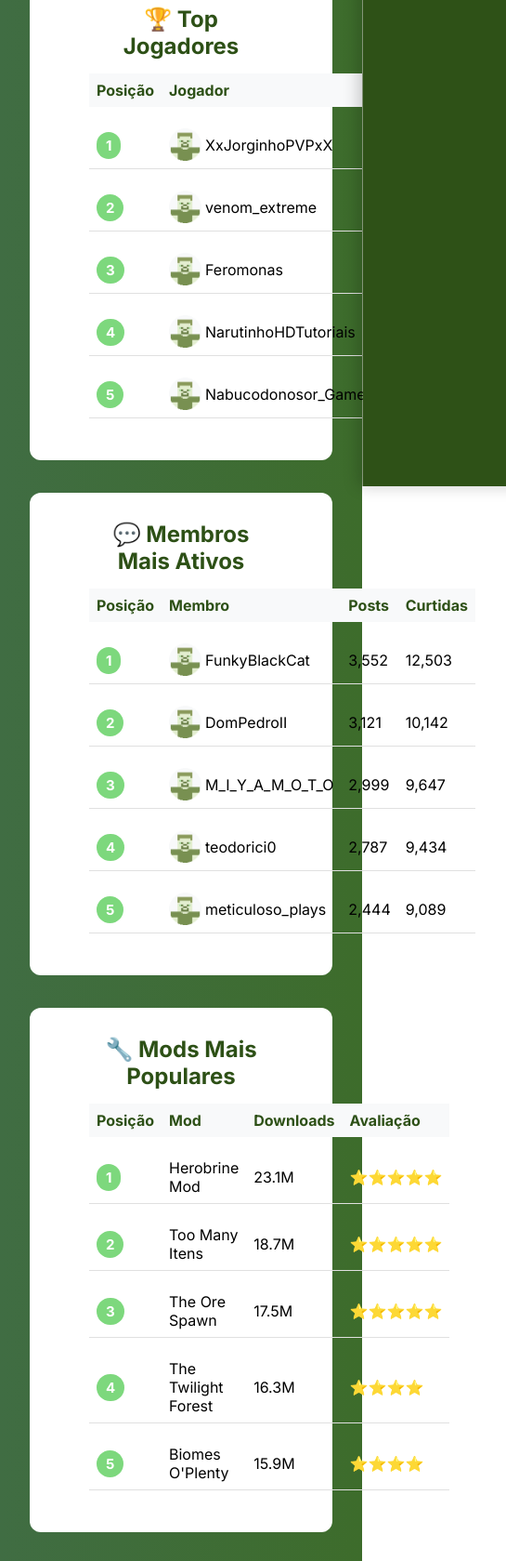
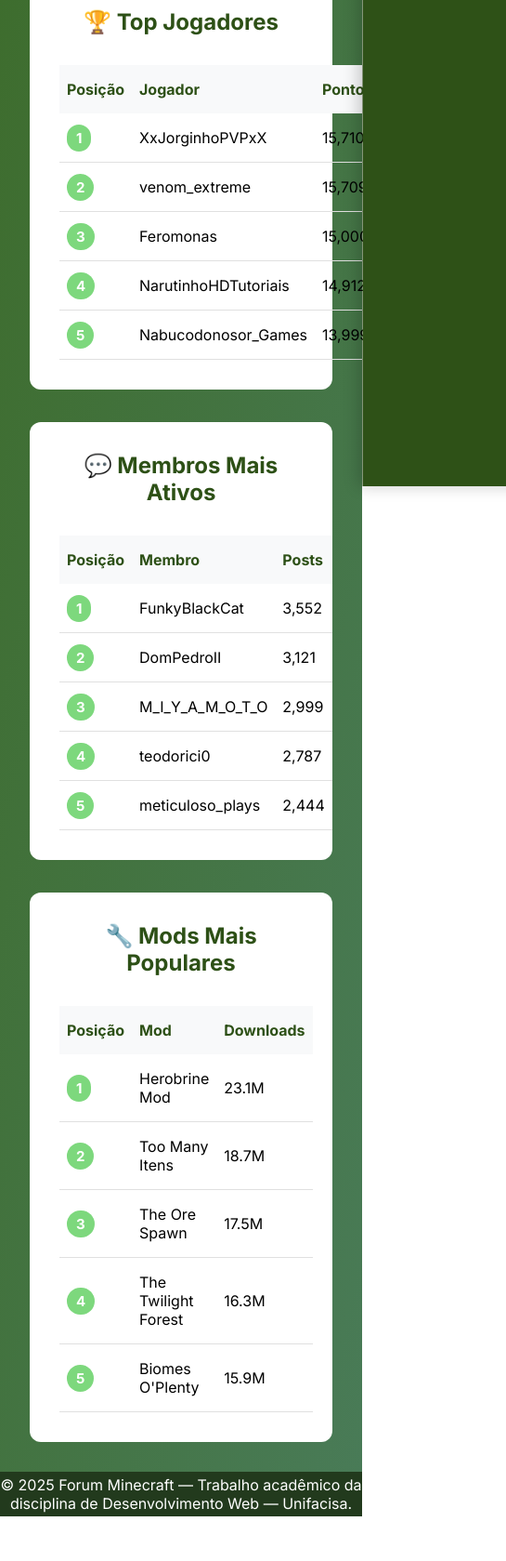
Before and after one commit to QuartetoRidiculo/minecraft-forum, a plain HTML site: page ranking.html in a window 390 px wide. Shown: the part 321-2000 px from the top of the page at 93% size, 545 px wide, since content can reach past the window. After the commit the page ends 1952 px from the top, so only its background shows below. Drawn offline with Linux system fonts and the light colour scheme.

Commit message:
styles: implementa responsividade nas paginas ranking e tutorials

```diff
--- a/ranking.html
+++ b/ranking.html
@@ -32,7 +32,7 @@
                             <th>Posição</th>
                             <th>Jogador</th>
                             <th>Pontos</th>
-                        <th>Builds</th>
+                            <th class="hidden">Builds</th>
                         </tr>
                     </thead>
 
@@ -41,44 +41,49 @@
                             <td>
                                 <span class="rankNumber">1</span>
                             </td>
-                        <td class="posicao"><img class="perfilPlaceholder" src="img/stevePlaceholder.png" alt="Foto de perfil">XxJorginhoPVPxX</td>
+                            <td class="posicao"><img class="perfilPlaceholder" src="img/stevePlaceholder.png"
+                                    alt="Foto de perfil">XxJorginhoPVPxX</td>
                             <td>15,710</td>
-                        <td>73</td>
+                            <td class="hidden">73</td>
                         </tr>
 
                         <tr>
                             <td>
                                 <span class="rankNumber">2</span>
                             </td>
-                        <td class="posicao"><img class="perfilPlaceholder" src="img/stevePlaceholder.png" alt="Foto de perfil">venom_extreme</td>
+                            <td class="posicao"><img class="perfilPlaceholder" src="img/stevePlaceholder.png"
+                                    alt="Foto de perfil">venom_extreme</td>
                             <td>15,709</td>
-                        <td>71</tdd>
+                            <td class="hidden">71</tdd>
                         </tr>
 
                         <tr>
                             <td>
                                 <span class="rankNumber">3</span>
                             </td>
-                        <td class="posicao"><img class="perfilPlaceholder" src="img/stevePlaceholder.png" alt="Foto de perfil">Feromonas</td>
+                            <td class="posicao"><img class="perfilPlaceholder" src="img/stevePlaceholder.png"
+                                    alt="Foto de perfil">Feromonas</td>
                             <td>15,000</td>
-                        <td>68</td>
+                            <td class="hidden">68</td>
 
                         </tr>
 
                         <td>
                             <span class="rankNumber">4</span>
                         </td>
-                        <td class="posicao"><img class="perfilPlaceholder" src="img/stevePlaceholder.png" alt="Foto de perfil">NarutinhoHDTutoriais</td>
+                        <td class="posicao"><img class="perfilPlaceholder" src="img/stevePlaceholder.png"
+                                alt="Foto de perfil">NarutinhoHDTutoriais</td>
                         <td>14,912</td>
-                        <td>55</td>
+                        <td class="hidden">55</td>
                         </tr>
 
                         <td>
                             <span class="rankNumber">5</span>
                         </td>
-                        <td class="posicao"><img class="perfilPlaceholder" src="img/stevePlaceholder.png" alt="Foto de perfil">Nabucodonosor_Games</td>
+                        <td class="posicao"><img class="perfilPlaceholder" src="img/stevePlaceholder.png"
+                                alt="Foto de perfil">Nabucodonosor_Games</td>
                         <td>13,999</td>
-                        <td>36</td>
+                        <td class="hidden">36</td>
                         </tr>
 
 
@@ -96,7 +101,7 @@
                             <th>Posição</th>
                             <th>Membro</th>
                             <th>Posts</th>
-                            <th>Curtidas</th>
+                            <th class="hidden">Curtidas</th>
                         </tr>
                     </thead>
 
@@ -105,45 +110,50 @@
                             <td>
                                 <span class="rankNumber">1</span>
                             </td>
-                            <td class="posicao"><img class="perfilPlaceholder" src="img/stevePlaceholder.png" alt="Foto de perfil">FunkyBlackCat</td>
+                            <td class="posicao"><img class="perfilPlaceholder" src="img/stevePlaceholder.png"
+                                    alt="Foto de perfil">FunkyBlackCat</td>
                             <td>3,552</td>
-                            <td>12,503</td>
+                            <td class="hidden">12,503</td>
                         </tr>
 
                         <tr>
                             <td>
                                 <span class="rankNumber">2</span>
                             </td>
-                            <td class="posicao"><img class="perfilPlaceholder" src="img/stevePlaceholder.png" alt="Foto de perfil">DomPedroII</td>
+                            <td class="posicao"><img class="perfilPlaceholder" src="img/stevePlaceholder.png"
+                                    alt="Foto de perfil">DomPedroII</td>
                             <td>3,121</td>
-                            <td>10,142</td>
+                            <td class="hidden">10,142</td>
                         </tr>
 
                         <tr>
                             <td>
                                 <span class="rankNumber">3</span>
                             </td>
-                            <td class="posicao"><img class="perfilPlaceholder" src="img/stevePlaceholder.png" alt="Foto de perfil">M_I_Y_A_M_O_T_O</td>
+                            <td class="posicao"><img class="perfilPlaceholder" src="img/stevePlaceholder.png"
+                                    alt="Foto de perfil">M_I_Y_A_M_O_T_O</td>
                             <td>2,999</td>
-                            <td>9,647</td>
+                            <td class="hidden">9,647</td>
                         </tr>
 
                         <tr>
                             <td>
                                 <span class="rankNumber">4</span>
                             </td>
-                            <td class="posicao"><img class="perfilPlaceholder" src="img/stevePlaceholder.png" alt="Foto de perfil">teodorici0</td>
+                            <td class="posicao"><img class="perfilPlaceholder" src="img/stevePlaceholder.png"
+                                    alt="Foto de perfil">teodorici0</td>
                             <td>2,787</td>
-                            <td>9,434</td>
+                            <td class="hidden">9,434</td>
                         </tr>
 
                         <tr>
                             <td>
                                 <span class="rankNumber">5</span>
                             </td>
-                            <td class="posicao"><img class="perfilPlaceholder" src="img/stevePlaceholder.png" alt="Foto de perfil">meticuloso_plays</td>
+                            <td class="posicao"><img class="perfilPlaceholder" src="img/stevePlaceholder.png"
+                                    alt="Foto de perfil">meticuloso_plays</td>
                             <td>2,444</td>
-                            <td>9,089</td>
+                            <td class="hidden">9,089</td>
                         </tr>
 
                     </tbody>
@@ -165,7 +175,7 @@
                             <th>Posição</th>
                             <th>Mod</th>
                             <th>Downloads</th>
-                            <th>Avaliação</th>
+                            <th class="hidden">Avaliação</th>
                         </tr>
                     </thead>
 
@@ -177,7 +187,7 @@
                             </td>
                             <td>Herobrine Mod</td>
                             <td>23.1M</td>
-                            <td>⭐⭐⭐⭐⭐</td>
+                            <td class="hidden">⭐⭐⭐⭐⭐</td>
                         </tr>
 
                         <tr>
@@ -186,7 +196,7 @@
                             </td>
                             <td>Too Many Itens</td>
                             <td>18.7M</td>
-                            <td>⭐⭐⭐⭐⭐</td>
+                            <td class="hidden">⭐⭐⭐⭐⭐</td>
                         </tr>
 
                         <tr>
@@ -195,7 +205,7 @@
                             </td>
                             <td>The Ore Spawn</td>
                             <td>17.5M</td>
-                            <td>⭐⭐⭐⭐⭐</td>
+                            <td class="hidden">⭐⭐⭐⭐⭐</td>
                         </tr>
 
                         <tr>
@@ -204,7 +214,7 @@
                             </td>
                             <td>The Twilight Forest</td>
                             <td>16.3M</td>
-                            <td>⭐⭐⭐⭐</td>
+                            <td class="hidden">⭐⭐⭐⭐</td>
                         </tr>
 
                         <tr>
@@ -213,7 +223,7 @@
                             </td>
                             <td>Biomes O'Plenty</td>
                             <td>15.9M</td>
-                            <td>⭐⭐⭐⭐</td>
+                            <td class="hidden">⭐⭐⭐⭐</td>
                         </tr>
 
                     </tbody>
--- a/styles/builds.css
+++ b/styles/builds.css
@@ -1,19 +1,3 @@
-section {
-    animation: slideDown 0.6s ease-out;
-}
-
-@keyframes slideDown {
-    from {
-        opacity: 0;
-        transform: translateY(30px);
-    }
-
-    to {
-        opacity: 1;
-        transform: translateY(0);
-    }
-}
-
 .page-header {
     color: white;
     display: flex;
@@ -42,8 +26,6 @@ section {
     color: white;
     margin-top: 16px;
 }
-
-
 
 .card-grid {
     display: grid;
@@ -78,7 +60,6 @@ section {
     height: auto;
 }
 
-
 .card h2,
 .card p {
     margin-left: 20px;
--- a/styles/home.css
+++ b/styles/home.css
@@ -1,19 +1,3 @@
-section {
-    animation: slideDown 0.6s ease-out;
-}
-
-@keyframes slideDown {
-    from {
-        opacity: 0;
-        transform: translateY(30px);
-    }
-
-    to {
-        opacity: 1;
-        transform: translateY(0);
-    }
-}
-
 .page-header {
     display: flex;
     flex-direction: column;
@@ -38,11 +22,11 @@ section {
 }
 
 .page-header button {
-    background-color: #71cd71;
+    background-image: linear-gradient(to left, #5cb85c, #71cd71);
     color: white;
     text-align: center;
     border: none;
-    padding: 12px 20px;
+    padding: 16px 32px;
     border-radius: 8px;
     cursor: pointer;
     font-size: 16px;
--- a/styles/main.css
+++ b/styles/main.css
@@ -1,17 +1,16 @@
-/*
-verde escuro: #223a1d
-verde medio: #2e5117
-verde claro: #71cd71
-cinza claro: #cad9ca
-cor de fundo da main: #406d43
-marrom: #8b4513
+@import url('https://fonts.googleapis.com/css2?family=Inter:ital,opsz,wght@0,14..32,100..900;1,14..32,100..900&display=swap');
 
-verde quase branco: #f8f9fa
+@keyframes slideDown {
+    from {
+        opacity: 0;
+        transform: translateY(30px);
+    }
 
-cinza escuro: #696969
-*/
-
-@import url('https://fonts.googleapis.com/css2?family=Inter:ital,opsz,wght@0,14..32,100..900;1,14..32,100..900&display=swap');
+    to {
+        opacity: 1;
+        transform: translateY(0);
+    }
+}
 
 * {
     font-family: "Inter", sans-serif;
@@ -75,10 +74,17 @@ cinza escuro: #696969
 
 main {
     min-height: calc(100vh - 128px);
-    background-image: linear-gradient(to left, #3d6c2b, #406d43);
+    background-image: linear-gradient(to bottom right, #3d6c2b, #497b57);
     padding: 32px 64px;
 }
 
+main h1 {
+    text-shadow: 2px 2px 8px rgba(0, 0, 0, 0.5);
+}
+
+section {
+    animation: slideDown 0.6s ease-out;
+}
 
 #footer {
     display: flex;
--- a/styles/ranking.css
+++ b/styles/ranking.css
@@ -1,48 +1,33 @@
-section{
-    animation: animacao 0.6s ease-out;
-}
-@keyframes animacao{
-    from{
-        opacity: 0;
-        transform: translateY(30px);
-    }
-    to{
-        opacity: 1;
-        transform: translateY(0px);
-    }
+.cabecalho {
+    color: white;
+    text-align: center;
+    margin-bottom: 32px;
 }
 
-
-.cabecalho{
-    height: 150px;
-    color: white;
-    text-align: center;
-}
-
-.rankingJogadores{
+.rankingJogadores {
     border-radius: 12px;
     text-align: center;
     background-color: white;
-    padding: 30px 64px 30px 64px;
+    padding: 32px;
 }
 
-.maisAtivos{
+.maisAtivos {
     margin-top: 35px;
     border-radius: 12px;
     text-align: center;
     background-color: white;
-    padding: 30px 64px 30px 64px;
+    padding: 32px;
 }
 
-.modsPopulares{
+.modsPopulares {
     margin-top: 35px;
     border-radius: 12px;
     text-align: center;
     background-color: white;
-    padding: 30px 64px 30px 64px;
+    padding: 32px;
 }
 
-.rankNumber{
+.rankNumber {
     background: #7dd87d;
     color: white;
     padding: 5px 10px;
@@ -51,95 +36,100 @@ section{
     font-size: 15px;
 }
 
-.perfilPlaceholder{
+.perfilPlaceholder {
     width: 35px;
-    height: auto;
-    margin-right: 4px;
 }
 
-.posicao{
+.posicao {
     display: flex;
     align-items: center;
+    gap: 4px;
 }
 
-.cabecalhoRanking{
+.cabecalhoRanking {
     color: #2d5016;
+    margin-bottom: 32px;
 }
 
-
-#tableJogadoresRanking{
+#tableJogadoresRanking {
     width: 100%;
+    height: 100%;
     text-align: left;
-    border-collapse: separate;
-    border-spacing: 0 15px;
+    border-spacing: 0;
 }
 
-#tableJogadoresRanking td{
-    padding: 8px;
+#tableJogadoresRanking td {
+    padding: 16px 8px;
     border-bottom: 1px solid #e0e0e0;
     text-align: left;
 }
 
-#tableJogadoresRanking thead{
+#tableJogadoresRanking thead {
     background-color: #f8f9fa;
 }
 
-#tableJogadoresRanking th{
-    padding: 8px;
+#tableJogadoresRanking th {
+    padding: 16px 8px;
     color: #2d5016;
 }
 
-#tableMaisAtivos{
+#tableMaisAtivos {
     width: 100%;
+    height: 100%;
     text-align: left;
-    border-collapse: separate;
-    border-spacing: 0 15px;
+    border-spacing: 0;
 }
 
-#tableMaisAtivos td{
-    padding: 8px;
+#tableMaisAtivos td {
+    padding: 16px 8px;
     border-bottom: 1px solid #e0e0e0;
 }
 
-#tableMaisAtivos thead{
+#tableMaisAtivos thead {
     background-color: #f8f9fa;
 }
 
-#tableMaisAtivos th{
-    padding: 8px;
+#tableMaisAtivos th {
+    padding: 16px 8px;
     color: #2d5016;
 }
 
-#tableModsPopulares{
+#tableModsPopulares {
     width: 100%;
+    height: 100%;
     text-align: left;
-    border-collapse: separate;
-    border-spacing: 0 15px
+    border-spacing: 0;
 }
 
-#tableModsPopulares td{
-    padding: 8px;
+#tableModsPopulares td {
+    padding: 16px 8px;
     border-bottom: 1px solid #e0e0e0;
-    display: table-cell;
 }
 
-#tableModsPopulares thead{
+#tableModsPopulares thead {
     background-color: #f8f9fa;
 }
 
-#tableModsPopulares th{
-    padding: 8px;
+#tableModsPopulares th {
+    padding: 16px 8px;
     color: #2d5016;
 }
 
-
-#tituloDaPagina{
+#tituloDaPagina {
     font-size: 40px;
-    margin-top: 35px;
-    margin-bottom: 20px;
-    text-shadow: 2px 2px black;
+    margin-bottom: 16px;
 }
 
-#subtituloRanking{
+#subtituloRanking {
     margin-bottom: 20px;
 }
+
+@media (max-width: 748px) {
+    .hidden, .perfilPlaceholder {
+        display: none;
+    }
+}
+
+/* @media (max-width: 1028px) {
+
+} */
```
Also changed, not shown: styles/servers.css (+0 -16 lines), styles/tutorials.css (+32 -23 lines), tutorials.html (+9 -10 lines). Lines whose indentation alone changed are shown as unchanged.
